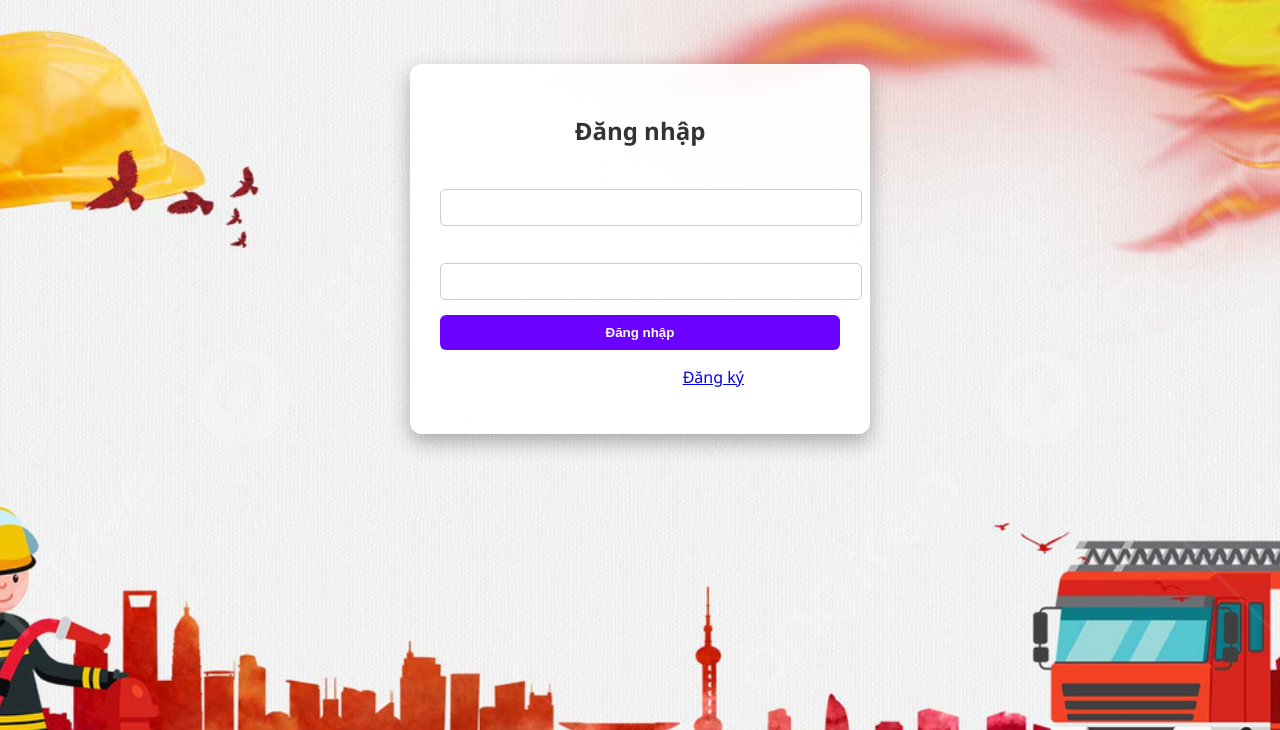
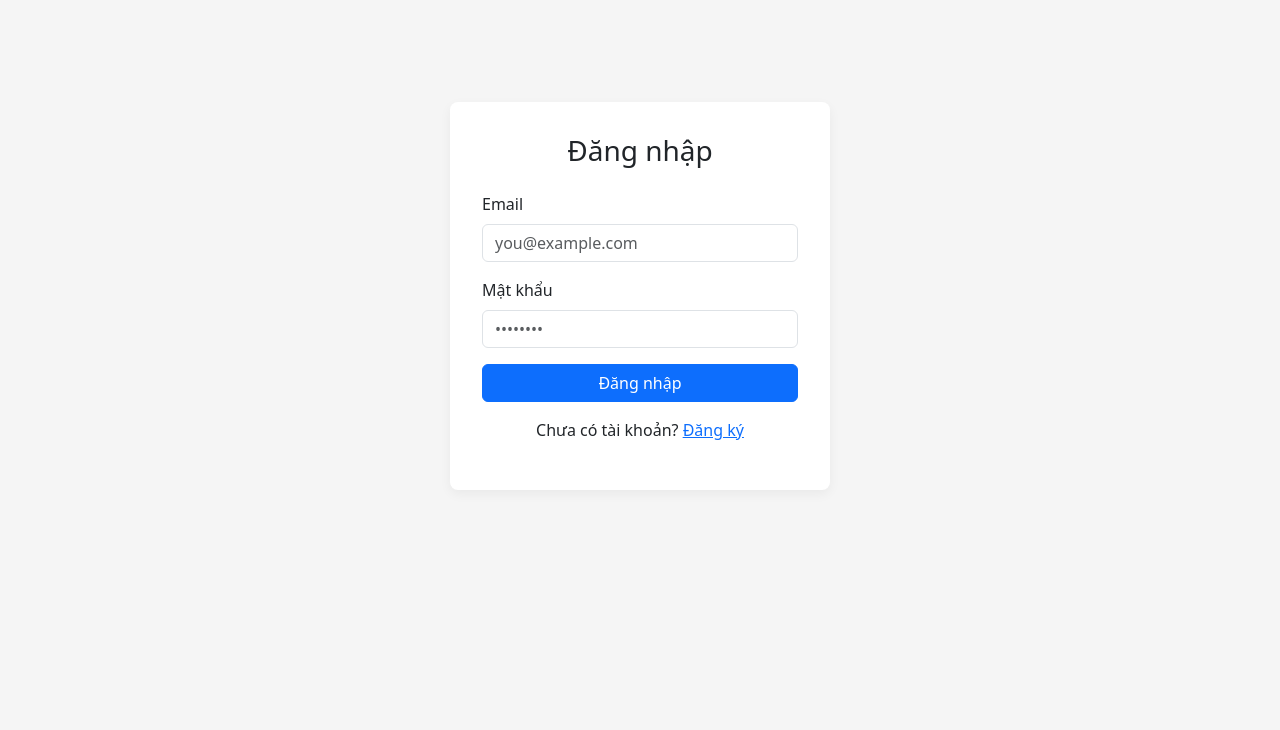
Before and after one commit to huy-893344/fire-alarm-flask, a Flask app: page /login in a window 1280 px wide. Shown: the top 730 px of the page. Run offline with Flask 3, Linux system fonts and the light colour scheme; parts of the project's set-up code (start-up, migrations or seed data) failed here and were passed over.

Commit message:
Update login.html

```diff
--- a/templates/login.html
+++ b/templates/login.html
@@ -2,28 +2,53 @@
 <html lang="vi">
 <head>
   <meta charset="UTF-8">
-  <meta name="viewport" content="width=device-width, initial-scale=1">
-  <title>Đăng nhập | Tủ trung tâm báo cháy</title>
-  <link rel="stylesheet" href="{{ url_for('static', filename='css/styles.css') }}">
+  <meta name="viewport" content="width=device-width,initial-scale=1">
+  <title>Đăng nhập | Fire Alarm</title>
+  <link
+    href="https://cdn.jsdelivr.net/npm/bootstrap@5.3.2/dist/css/bootstrap.min.css"
+    rel="stylesheet">
+  <style>
+    body { background: #f5f5f5; }
+    .login-card {
+      max-width: 380px;
+      margin: 8% auto;
+      padding: 2rem;
+      background: #fff;
+      border-radius: .5rem;
+      box-shadow: 0 4px 12px rgba(0,0,0,.05);
+    }
+  </style>
 </head>
-<body class="login-page">
-  <div class="login-container">
-    <h2 class="text-center">Đăng nhập</h2>
-    <form method="POST" action="{{ url_for('FUN_login') }}">
-      <label>Email:</label>
-      <input type="email" name="email" required>
-
-      <label>Mật khẩu:</label>
-      <input type="password" name="password" required>
-
+<body>
+  <div class="login-card">
+    <h3 class="text-center mb-4">Đăng nhập</h3>
+    <form method="post" action="{{ url_for('login') }}">
       {% if error %}
-        <p class="error">{{ error }}</p>
+        <div class="alert alert-danger">{{ error }}</div>
       {% endif %}
-
-      <button type="submit">Đăng nhập</button>
+      <div class="mb-3">
+        <label for="username" class="form-label">Email</label>
+        <input
+          type="email"
+          class="form-control"
+          id="username"
+          name="username"
+          placeholder="you@example.com"
+          required>
+      </div>
+      <div class="mb-3">
+        <label for="password" class="form-label">Mật khẩu</label>
+        <input
+          type="password"
+          class="form-control"
+          id="password"
+          name="password"
+          placeholder="••••••••"
+          required>
+      </div>
+      <button type="submit" class="btn btn-primary w-100">Đăng nhập</button>
     </form>
-
-    <p class="mt-3 text-center">
+    <p class="text-center mt-3">
       Chưa có tài khoản? <a href="{{ url_for('register') }}">Đăng ký</a>
     </p>
   </div>
```
